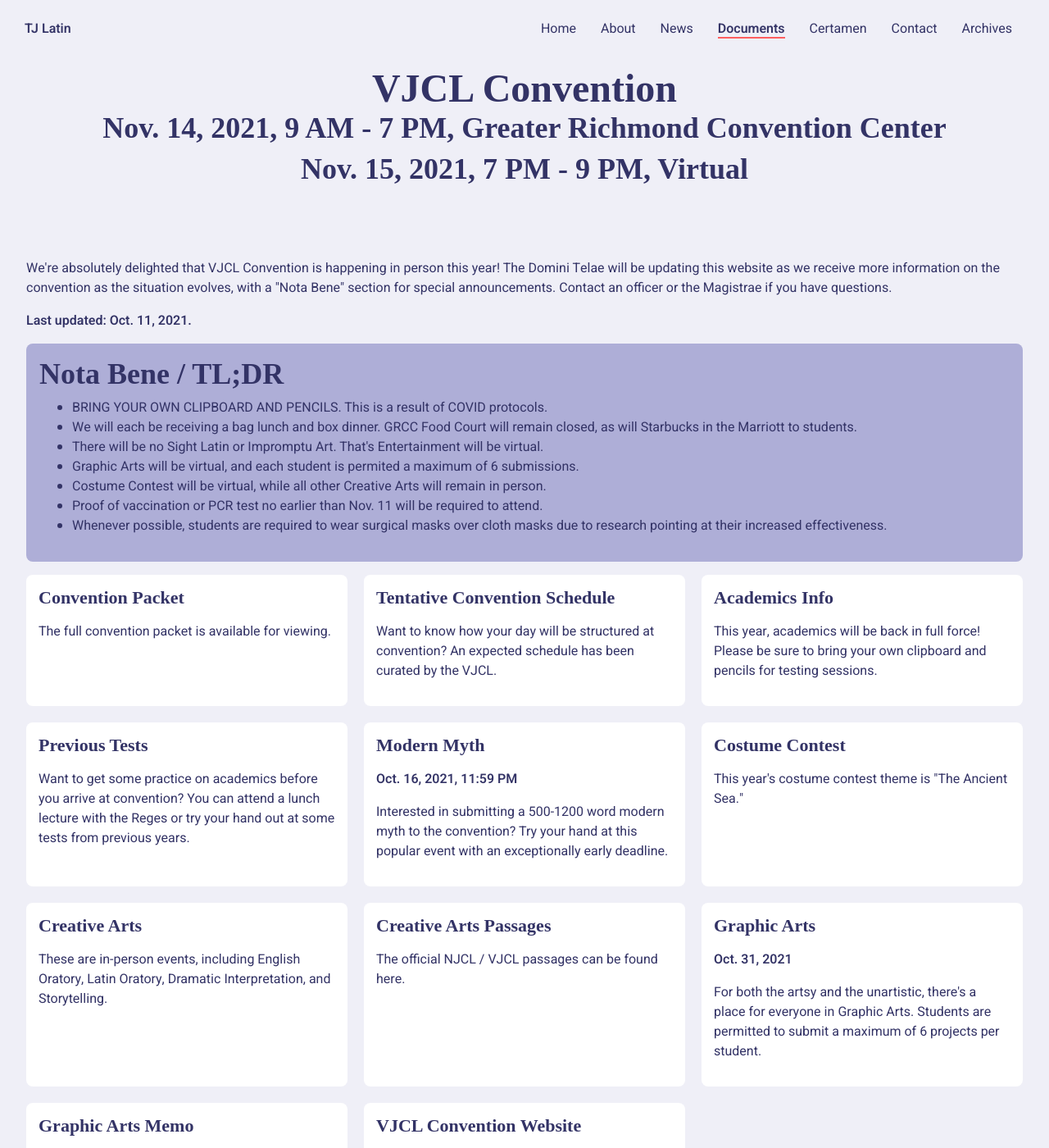
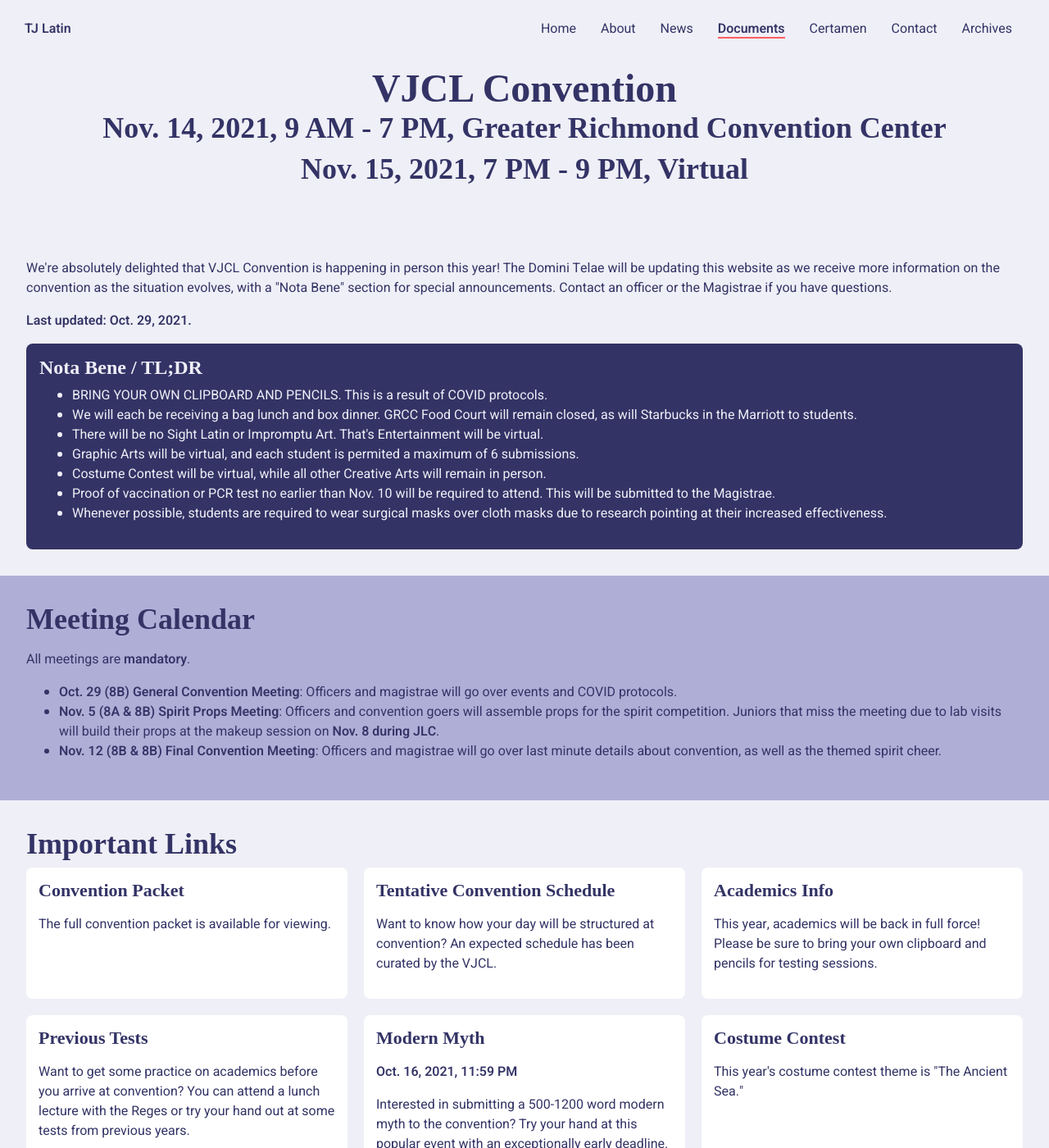
Before and after one commit to TJLatin/website, a Jekyll site: the page built from documents/vjcl.html, in a window 1280 px wide and 1400 px high. Shown: the whole window at 82% size. Built offline with Jekyll 4.4.1, drawn with Linux system fonts in a browser that asks for light colours; some web fonts are replaced.

Commit message:
fix convention page styling and update sections

```diff
--- a/assets/css/main.scss
+++ b/assets/css/main.scss
@@ -11,7 +11,8 @@ $med: #aeaed7;
 $dark: #333366;
 $pink: #ff5f5f;
 
-html, body {
+html,
+body {
   height: 100%;
   font-size: 16px;
 }
@@ -346,9 +347,8 @@ ul {
 }
 
 .alert {
-  background-color: $med;
+  @include background-theme($dark, $light);
   padding: 16px;
-  margin-bottom: 16px;
   border-radius: 8px;
 }
 
--- a/documents/vjcl.html
+++ b/documents/vjcl.html
@@ -16,9 +16,9 @@ nav: /documents.html
                 be updating this website as we receive more information on the convention as the situation evolves, with
                 a "Nota Bene" section for special announcements. Contact an officer or the Magistrae if you have
                 questions.</p>
-            <p><strong>Last updated: Oct. 11, 2021.</strong></p>
+            <p><strong>Last updated: Oct. 29, 2021.</strong></p>
             <div class="alert">
-                <h2>Nota Bene / TL;DR</h2>
+                <h3>Nota Bene / TL;DR</h3>
                 <ul>
                     <li>BRING YOUR OWN CLIPBOARD AND PENCILS. This is a result of COVID protocols.</li>
                     <li>We will each be receiving a bag lunch and box dinner. GRCC Food Court will remain closed, as
@@ -26,11 +26,32 @@ nav: /documents.html
                     <li>There will be no Sight Latin or Impromptu Art. That's Entertainment will be virtual.</li>
                     <li>Graphic Arts will be virtual, and each student is permited a maximum of 6 submissions.</li>
                     <li>Costume Contest will be virtual, while all other Creative Arts will remain in person.</li>
-                    <li>Proof of vaccination or PCR test no earlier than Nov. 11 will be required to attend.</li>
+                    <li>Proof of vaccination or PCR test no earlier than Nov. 10 will be required to attend. This will
+                        be submitted to the Magistrae.</li>
                     <li>Whenever possible, students are required to wear surgical masks over cloth masks due to research
                         pointing at their increased effectiveness.</li>
                 </ul>
             </div>
+        </div>
+    </section>
+    <section class="med-background">
+        <div>
+            <h2>Meeting Calendar</h2>
+            <p>All meetings are <strong>mandatory</strong>.</p>
+            <ul>
+                <li><strong>Oct. 29 (8B) General Convention Meeting</strong>: Officers and magistrae will go over events
+                    and COVID protocols.</li>
+                <li><strong>Nov. 5 (8A & 8B) Spirit Props Meeting</strong>: Officers and convention goers will assemble
+                    props for the spirit competition. Juniors that miss the meeting due to lab visits will build their
+                    props at the makeup session on <strong>Nov. 8 during JLC</strong>.</li>
+                <li><strong>Nov. 12 (8B & 8B) Final Convention Meeting</strong>: Officers and magistrae will go over
+                    last minute details about convention, as well as the themed spirit cheer.</li>
+            </ul>
+        </div>
+    </section>
+    <section>
+        <div>
+            <h2>Important Links</h2>
             <div class="med-card-container">
                 {% for document in site.data.vjcl %}
                 <div class="card">
```
